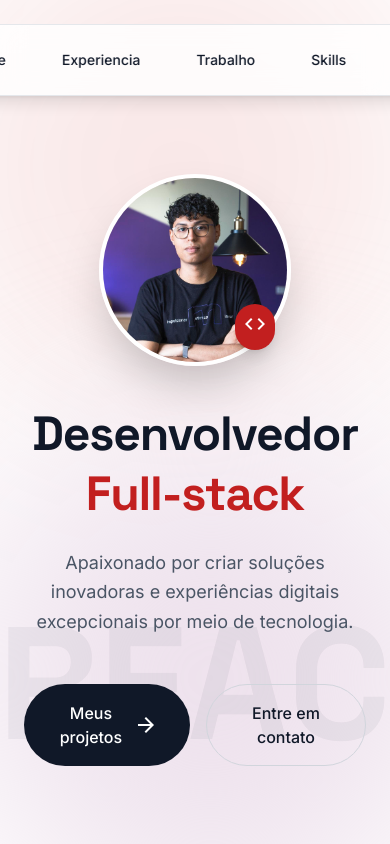
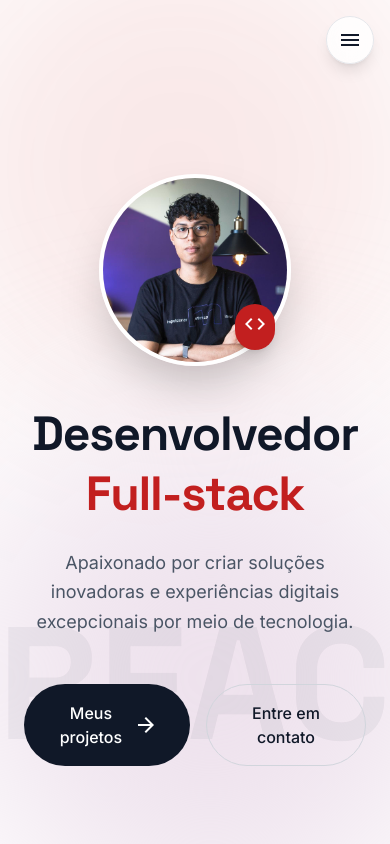
Before and after one commit to guilhermelins7/guilhermelins7.github.io, a React (Vite) app: page / in a window 390 px wide. Shown: the top 844 px of the page. Built offline with nearby package versions, Linux system fonts and the light colour scheme.

Commit message:
feat: Implementar menu mobile e corrigir layout responsivo

```diff
--- a/src/components/NavItem.tsx
+++ b/src/components/NavItem.tsx
@@ -8,7 +8,7 @@ export default function NavItem({label, href, active = false}: NavItemProps) {
     return (
         <a
           className={
-            `text-sm font-medium rounded-2xl py-2 px-4 transition-colors ${
+            `text-sm font-medium rounded-2xl py-2 px-4 transition-colors focus-visible:outline-none focus-visible:ring-2 focus-visible:ring-primary focus-visible:ring-offset-2 dark:focus-visible:ring-offset-background-dark ${
               active
                 ? "text-white bg-primary"
                 : "hover:text-white hover:bg-primary"
--- a/src/components/SkillCard.tsx
+++ b/src/components/SkillCard.tsx
@@ -28,7 +28,7 @@ export default function SkillCard({
       className={`bg-gray-50 dark:bg-surface-dark p-6 rounded-2xl border border-gray-100 dark:border-gray-700 hover:border-primary/50 transition-colors group ${className}`}
     >
       <div className="flex items-center gap-3 mb-2">
-        <span className="w-10 h-10 shrink-0 rounded-lg bg-primary/10 text-primary flex items-center justify-center material-symbols-outlined">
+        <span className="material-symbols-outlined !flex w-10 h-10 shrink-0 items-center justify-center rounded-lg bg-primary/10 text-primary">
           {icon}
         </span>
         <h3 className="text-xl font-display font-bold group-hover:text-primary transition-colors">
--- a/src/components/ToggleThemeButton.tsx
+++ b/src/components/ToggleThemeButton.tsx
@@ -23,9 +23,10 @@ export default function ToggleThemeButton() {
 
   return (
     <button
-      className="p-2 rounded-full hover:bg-gray-100 dark:hover:bg-gray-800 transition-colors cursor-pointer"
+      className="p-2 rounded-full hover:bg-gray-100 dark:hover:bg-gray-800 transition-colors cursor-pointer focus-visible:outline-none focus-visible:ring-2 focus-visible:ring-primary focus-visible:ring-offset-2 dark:focus-visible:ring-offset-background-dark"
       id="theme-toggle"
       onClick={toggleTheme}
+      aria-label="Alternar tema"
     >
       <span className="material-icons text-sm">
         {theme === "dark" ? "light_mode" : "dark_mode"}
--- a/src/components/WorkExperience.tsx
+++ b/src/components/WorkExperience.tsx
@@ -33,7 +33,7 @@ export default function WorkExperience({
       <div className="absolute left-0 md:left-[28px] top-0 w-3 h-3 bg-primary rounded-full border-4 border-white dark:border-background-dark hidden md:block z-10 transition-transform group-hover:scale-150"></div>
       <div className="bg-white dark:bg-surface-dark p-8 md:p-10 rounded-2xl border border-gray-100 dark:border-gray-800 shadow-sm hover:shadow-xl transition-all duration-300">
         <div className="flex flex-col sm:flex-row sm:items-start justify-between mb-8 gap-4">
-          <div className="flex items-center gap-6">
+          <div className="flex flex-col items-start gap-6 sm:flex-row sm:items-center">
             {companyLogo && (
               <img
                 src={companyLogo}
@@ -41,8 +41,8 @@ export default function WorkExperience({
                 className="w-24 h-24 shrink-0 rounded-2xl bg-white object-contain p-2 border border-gray-100 dark:border-gray-800"
               />
             )}
-            <div>
-              <h3 className="text-2xl md:text-3xl font-display font-bold text-gray-900 dark:text-white group-hover:text-primary transition-colors">
+            <div className="min-w-0">
+              <h3 className="break-words text-2xl font-display font-bold text-gray-900 transition-colors group-hover:text-primary dark:text-white md:text-3xl">
                 {role}
               </h3>
               <p className="text-lg md:text-xl font-medium text-gray-500 dark:text-gray-400">
--- a/src/sections/Header.tsx
+++ b/src/sections/Header.tsx
@@ -1,4 +1,4 @@
-import { useEffect, useState } from "react";
+import { useEffect, useRef, useState } from "react";
 import NavItem from "../components/NavItem";
 import ToggleThemeButton from "../components/ToggleThemeButton";
 
@@ -13,6 +13,8 @@ export default function Header() {
     ];
 
     const [activeSection, setActiveSection] = useState<string>("home");
+    const [isMenuOpen, setIsMenuOpen] = useState(false);
+    const menuRef = useRef<HTMLElement>(null);
 
     useEffect(() => {
         const sections = ["home", "sobre", "experiencia", "trabalho", "skills", "contato"];
@@ -39,9 +41,44 @@ export default function Header() {
         return () => observer.disconnect();
     }, []);
 
+    useEffect(() => {
+        const closeMenuOnOutsideClick = (event: MouseEvent) => {
+            if (menuRef.current && !menuRef.current.contains(event.target as Node)) {
+                setIsMenuOpen(false);
+            }
+        };
+
+        const closeMenuOnEscape = (event: KeyboardEvent) => {
+            if (event.key === "Escape") {
+                setIsMenuOpen(false);
+            }
+        };
+
+        const closeMenuOnDesktop = () => {
+            if (window.innerWidth >= 768) {
+                setIsMenuOpen(false);
+            }
+        };
+
+        document.addEventListener("mousedown", closeMenuOnOutsideClick);
+        document.addEventListener("keydown", closeMenuOnEscape);
+        window.addEventListener("resize", closeMenuOnDesktop);
+
+        return () => {
+            document.removeEventListener("mousedown", closeMenuOnOutsideClick);
+            document.removeEventListener("keydown", closeMenuOnEscape);
+            window.removeEventListener("resize", closeMenuOnDesktop);
+        };
+    }, []);
+
   return (
     <header>
-      <nav className="fixed top-6 left-1/2 transform -translate-x-1/2 z-50 bg-white/80 dark:bg-[#20131F]/80 backdrop-blur-md px-6 py-3 rounded-full border border-gray-200 dark:border-gray-700 shadow-lg flex items-center gap-6">
+      <nav
+        ref={menuRef}
+        className="fixed top-4 right-4 z-50 md:top-6 md:left-1/2 md:right-auto md:-translate-x-1/2"
+        aria-label="Navegação principal"
+      >
+        <div className="hidden md:flex items-center gap-6 bg-white/80 dark:bg-[#20131F]/80 backdrop-blur-md px-6 py-3 rounded-full border border-gray-200 dark:border-gray-700 shadow-lg">
           {links.map((link) => (
               <NavItem
                   key={link.href}
@@ -51,6 +88,53 @@ export default function Header() {
               />
           ))}
           <ToggleThemeButton/>
+        </div>
+
+        <div className="md:hidden">
+          <button
+            type="button"
+            className="flex h-12 w-12 items-center justify-center rounded-full border border-gray-200 bg-white/80 text-gray-900 shadow-lg backdrop-blur-md transition-colors hover:bg-gray-100 focus-visible:outline-none focus-visible:ring-2 focus-visible:ring-primary focus-visible:ring-offset-2 dark:border-gray-700 dark:bg-[#20131F]/80 dark:text-white dark:hover:bg-surface-dark dark:focus-visible:ring-offset-background-dark"
+            aria-label={isMenuOpen ? "Fechar menu de navegação" : "Abrir menu de navegação"}
+            aria-controls="mobile-navigation"
+            aria-expanded={isMenuOpen}
+            onClick={() => setIsMenuOpen((isOpen) => !isOpen)}
+          >
+            <span className="material-icons" aria-hidden="true">
+              {isMenuOpen ? "close" : "menu"}
+            </span>
+          </button>
+
+          {isMenuOpen && (
+            <div
+              id="mobile-navigation"
+              className="absolute top-full right-0 mt-3 w-56 rounded-2xl border border-gray-200 bg-white/95 p-2 shadow-xl backdrop-blur-md dark:border-gray-700 dark:bg-[#20131F]/95"
+            >
+              <div className="flex flex-col gap-1">
+                {links.map((link) => {
+                  const isActive = activeSection === link.href.slice(1);
+
+                  return (
+                    <a
+                      key={link.href}
+                      className={`rounded-xl px-4 py-3 text-sm font-medium transition-colors focus-visible:outline-none focus-visible:ring-2 focus-visible:ring-primary ${
+                        isActive
+                          ? "bg-primary text-white"
+                          : "text-gray-900 hover:bg-primary hover:text-white dark:text-white"
+                      }`}
+                      href={link.href}
+                      onClick={() => setIsMenuOpen(false)}
+                    >
+                      {link.label}
+                    </a>
+                  );
+                })}
+              </div>
+              <div className="mt-2 border-t border-gray-200 pt-2 dark:border-gray-700">
+                <ToggleThemeButton/>
+              </div>
+            </div>
+          )}
+        </div>
       </nav>
     </header>
   );
```
Lines whose indentation alone changed are shown as unchanged.
